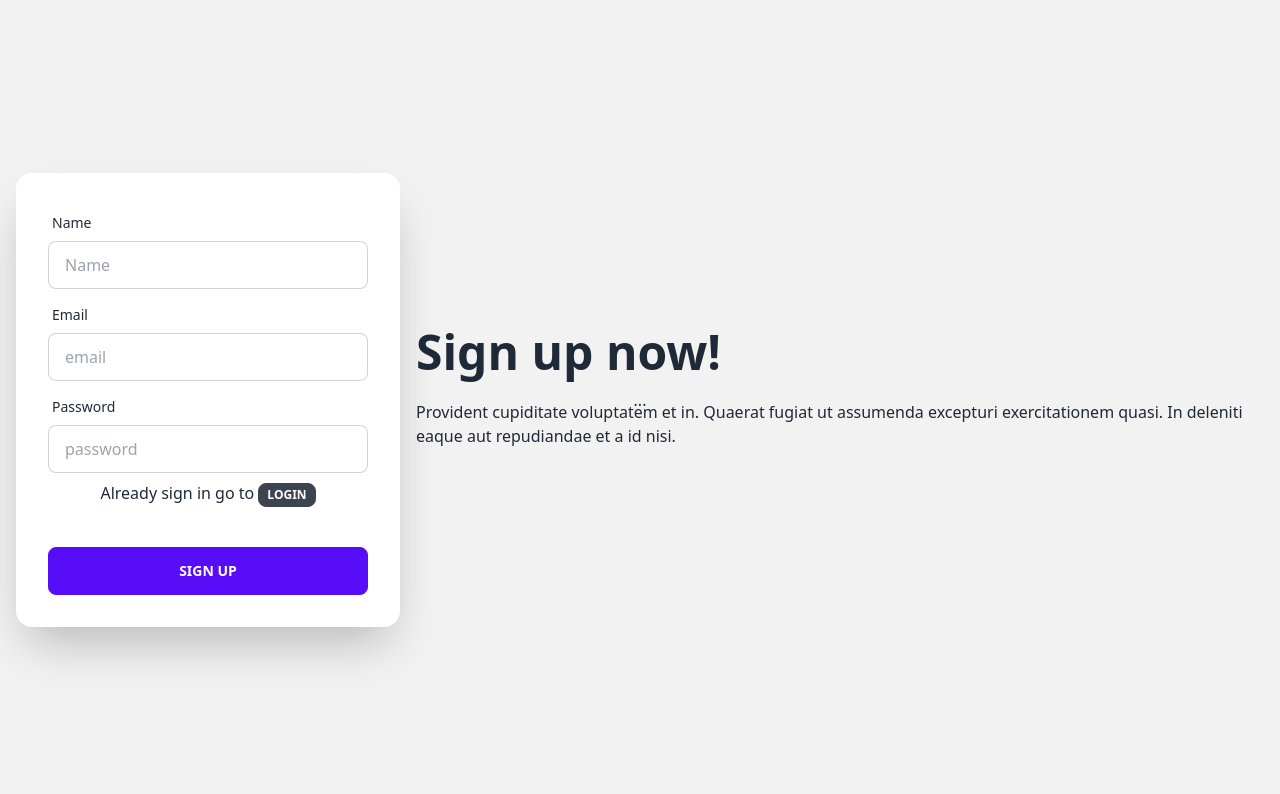
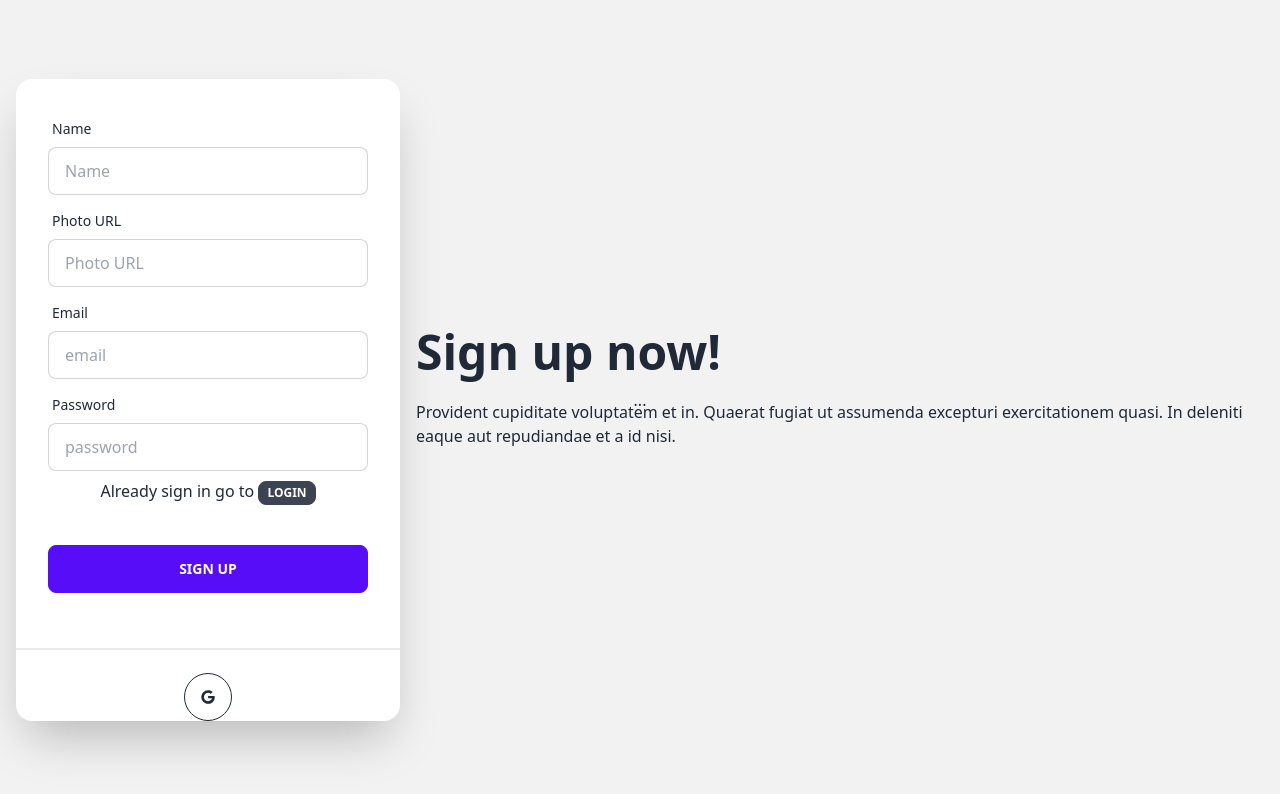
Before and after one commit to tanzimnahid6/bistro-boss-client, a React (Vite) app: page /signup in a window 1280 px wide. Shown: the top 794 px of the page. Built offline with nearby package versions, Linux system fonts and the light colour scheme; no server answers.

Commit message:
social login success

```diff
--- a/index.html
+++ b/index.html
@@ -1,5 +1,5 @@
 <!DOCTYPE html>
-<html lang="en">
+<html data-theme="light" lang="en">
   <head>
     <meta charset="UTF-8" />
     <link rel="icon" type="image/svg+xml" href="logo.png" />
--- a/src/Routes/Route.jsx
+++ b/src/Routes/Route.jsx
@@ -42,17 +42,21 @@ const router = createBrowserRouter([
           </PrivetRout>
         ),
       },
-    ]
+    ],
   },
   {
-    path:'/dashboard',
-    element:<Dashboard></Dashboard>,
-    children:[
-     {
-      path:'myCart',
-      element:<MyCart></MyCart>
-     }
-    ]
-  }
-])
+    path: "/dashboard",
+    element: (
+      <PrivetRout>
+        <Dashboard></Dashboard>
+      </PrivetRout>
+    ),
+    children: [
+      {
+        path: "myCart",
+        element: <MyCart></MyCart>,
+      },
+    ],
+  },
+]);
 export default router
--- a/src/pages/Login.jsx
+++ b/src/pages/Login.jsx
@@ -8,6 +8,7 @@ import { AuthContext } from "../providers/AuthProvide"
 import { Link, useLocation, useNavigate } from "react-router-dom"
 import PageTitle from "../components/PageTitle/PageTitle"
 import Swal from "sweetalert2"
+import Social from "./Shared/SocialLogin.jsx/Social"
 
 const Login = () => {
   const location = useLocation()
@@ -124,8 +125,9 @@ const Login = () => {
                 New here ? create a new account{" "}
                 <Link to="/signup" className="btn btn-sm">
                   Sign up
-                </Link>{" "}
+                </Link>
               </p>
+              <Social></Social>
             </div>
           </div>
         </div>
--- a/src/pages/Shared/SignUp.jsx
+++ b/src/pages/Shared/SignUp.jsx
@@ -1,40 +1,58 @@
-import { useForm } from "react-hook-form"
-import { Link, useNavigate } from "react-router-dom"
-import PageTitle from "../../components/PageTitle/PageTitle"
-import { useContext } from "react"
-import { AuthContext } from "../../providers/AuthProvide"
+import { useForm } from "react-hook-form";
+import { Link, useNavigate } from "react-router-dom";
+import PageTitle from "../../components/PageTitle/PageTitle";
+import { useContext } from "react";
+import { AuthContext } from "../../providers/AuthProvide";
+import Swal from "sweetalert2";
+import Social from "./SocialLogin.jsx/Social";
 
 const SignUp = () => {
-    const {createUser,logOut} = useContext(AuthContext)
-    const navigate = useNavigate()
+  const { createUser,  updateUserProfile } =
+    useContext(AuthContext);
+  const navigate = useNavigate();
   const {
     register,
     handleSubmit,
+    formState: { errors },
+  } = useForm();
 
-    formState: { errors },
-  } = useForm()
   const onSubmit = (data) => {
-    console.log(data)
-    createUser(data.email,data.password)
-    .then((userCredential) => {
-        // Signed in
-        const user = userCredential.user;
-        console.log(user);
-        navigate('/login')
-        logOut()
-        // ...
-      })
-      .catch((error) => {
+    createUser(data.email, data.password).then((result) => {
+      const loggedUser = result.user;
+      console.log(loggedUser);
 
-        const errorMessage = error.message;
-        console.log(errorMessage);
-        // ..
-      });
-  }
+      updateUserProfile(data.name, data.photoURL)
+        .then(() => {
+          const saveUser = { name: data.name, email: data.email };
+          fetch("http://localhost:5000/users", {
+            method: "POST",
+            headers: {
+              "content-type": "application/json",
+            },
+            body: JSON.stringify(saveUser),
+          })
+            .then((res) => res.json())
+            .then((data) => {
+              if (data.insertedId) {
+                // reset();
+                Swal.fire({
+                  position: "top-end",
+                  icon: "success",
+                  title: "User created successfully.",
+                  showConfirmButton: false,
+                  timer: 1500,
+                });
+                navigate("/");
+              }
+            });
+        })
+        .catch((error) => console.log(error));
+    });
+  };
 
   return (
     <div className="hero min-h-screen bg-base-200">
-    <PageTitle title={"Sing up"}></PageTitle>
+      <PageTitle title={"Sing up"}></PageTitle>
       <div className="hero-content flex-col lg:flex-row-reverse">
         <div className="text-center lg:text-left">
           <h1 className="text-5xl font-bold">Sign up now!</h1>
@@ -60,6 +78,22 @@ const SignUp = () => {
                 <span className="text-red-500">name field is required</span>
               )}
             </div>
+
+            <div className="form-control">
+              <label className="label">
+                <span className="label-text">Photo URL</span>
+              </label>
+              <input
+                type="text"
+                {...register("photoURL", { required: true })}
+                placeholder="Photo URL"
+                className="input input-bordered"
+              />
+              {errors.photoURL && (
+                <span className="text-red-600">Photo URL is required</span>
+              )}
+            </div>
+
             <div className="form-control">
               <label className="label">
                 <span className="label-text">Email</span>
@@ -106,18 +140,28 @@ const SignUp = () => {
               {/* STRONG PASSWORD VALIDATION================================END========================== */}
               <label className="label text-center">
                 <p>
-                  Already sign in go to <Link className="btn btn-xs" to="/login">Login</Link>{" "}
+                  Already sign in go to{" "}
+                  <Link className="btn btn-xs" to="/login">
+                    Login
+                  </Link>
                 </p>
               </label>
             </div>
             <div className="form-control mt-6">
-      <input type="submit" className="btn btn-primary" value={"sign up"} />
+              <input
+                type="submit"
+                className="btn btn-primary"
+                value={"sign up"}
+              />
             </div>
           </form>
+          <div className="text-center">
+            <Social></Social>
+          </div>
         </div>
       </div>
     </div>
-  )
-}
+  );
+};
 
-export default SignUp
+export default SignUp;
--- /dev/null
+++ b/src/pages/Shared/SocialLogin.jsx/Social.jsx
@@ -0,0 +1,51 @@
+import { useContext } from "react";
+import { FaGoogle } from "react-icons/fa";
+import { AuthContext } from "../../../providers/AuthProvide";
+import { useLocation, useNavigate } from "react-router-dom";
+
+const Social = () => {
+  const location = useLocation();
+  const navigate = useNavigate();
+  const from = location.state?.from?.pathname || "/";
+  const { loginGoogle } = useContext(AuthContext);
+  const handleLoginGoogle = () => {
+    return loginGoogle()
+      .then((result) => {
+        const loggedInUser = result.user;
+         const saveUser = {
+           name: loggedInUser.displayName,
+           email: loggedInUser.email,
+         };
+        fetch("http://localhost:5000/users", {
+          method: "POST",
+          headers: {
+            "content-type": "application/json",
+          },
+          body: JSON.stringify(saveUser),
+        })
+          .then((res) => res.json())
+          .then(() => {
+           navigate(from, { replace: true });
+          });
+
+        console.log(loggedInUser);
+      })
+      .catch((error) => {
+        const errorMessage = error.message;
+        console.log(errorMessage);
+      });
+  };
+  return (
+    <div>
+      <div className="divider"></div>
+      <button
+        onClick={handleLoginGoogle}
+        className="btn btn-circle btn-outline"
+      >
+        <FaGoogle></FaGoogle>
+      </button>
+    </div>
+  );
+};
+
+export default Social;
--- a/src/providers/AuthProvide.jsx
+++ b/src/providers/AuthProvide.jsx
@@ -1,8 +1,9 @@
 import { createContext, useEffect, useState } from "react"
-import { getAuth, createUserWithEmailAndPassword, onAuthStateChanged,  signInWithEmailAndPassword, signOut } from "firebase/auth"
+import { getAuth, createUserWithEmailAndPassword, onAuthStateChanged,  signInWithEmailAndPassword, signOut, updateProfile, GoogleAuthProvider, signInWithPopup } from "firebase/auth"
 import app from "../../firebase.config"
 
 const auth = getAuth(app)
+const googleProvider = new GoogleAuthProvider();
 
 export const AuthContext = createContext(null)
 const AuthProvide = ({ children }) => {
@@ -13,6 +14,12 @@ const AuthProvide = ({ children }) => {
   const createUser = (email, password) => {
     setLoading(true)
     return createUserWithEmailAndPassword(auth,email,password)
+  }
+
+  //login with google=========================================
+  const loginGoogle = ()=>{
+    setLoading(true)
+    return signInWithPopup(auth,googleProvider)
   }
 
   //sign in method=======================================
@@ -26,6 +33,14 @@ const AuthProvide = ({ children }) => {
     setLoading(true)
     return signOut(auth)
   }
+  //update user profile===========================
+     const updateUserProfile = (name, photo) => {
+      setLoading(true);
+       return updateProfile(auth.currentUser, {
+         displayName: name,
+         photoURL: photo,
+       });
+     };
   //on auth state change=================================
   useEffect(()=>{
    const unsubscribe = onAuthStateChanged(auth,currentUser=>{
@@ -43,8 +58,10 @@ const AuthProvide = ({ children }) => {
     setLoading,
     createUser,
     signIn,
-    logOut
-  }
+    logOut,
+    updateUserProfile,
+    loginGoogle,
+  };
 
   return (
     <AuthContext.Provider value={authInfo}>{children}</AuthContext.Provider>
```
